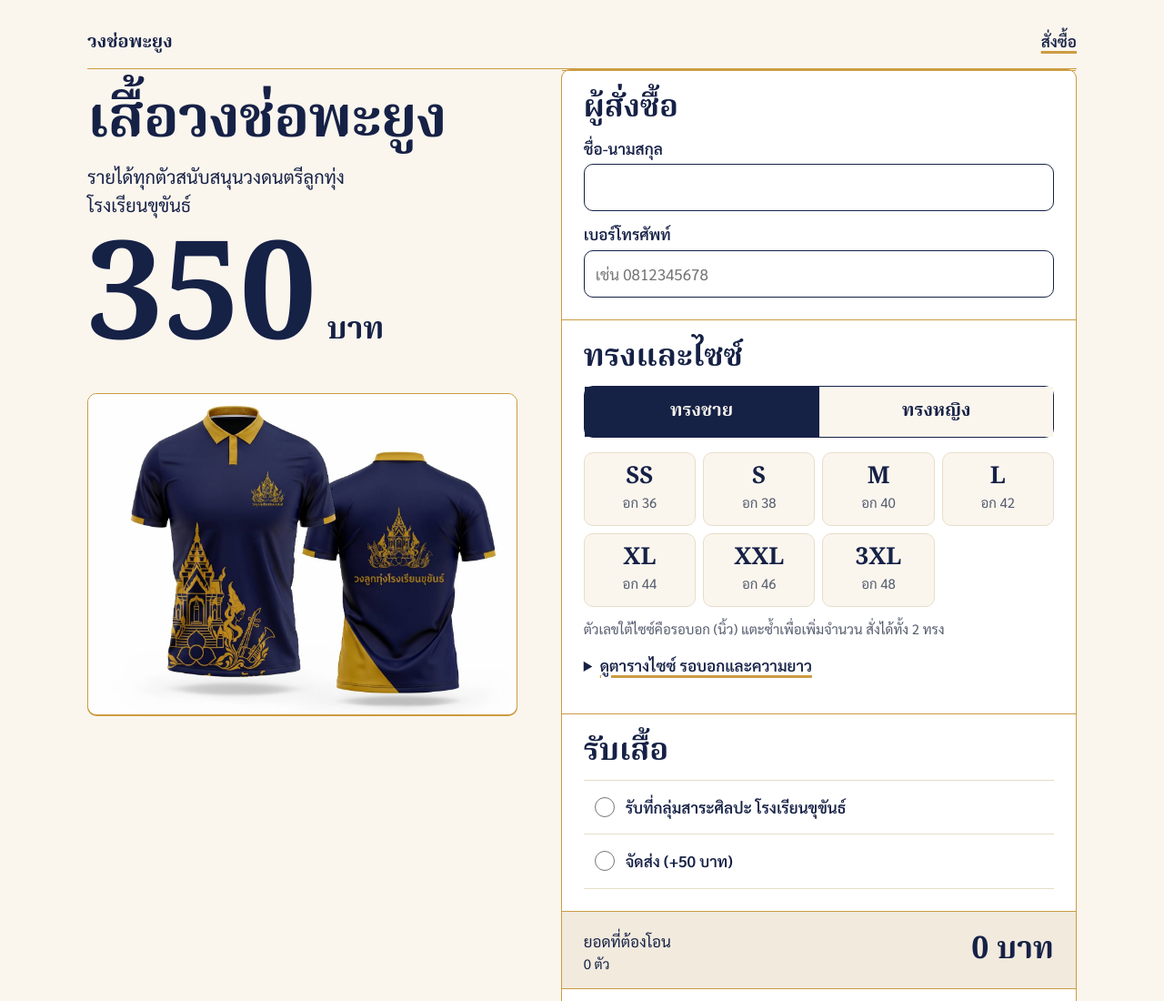
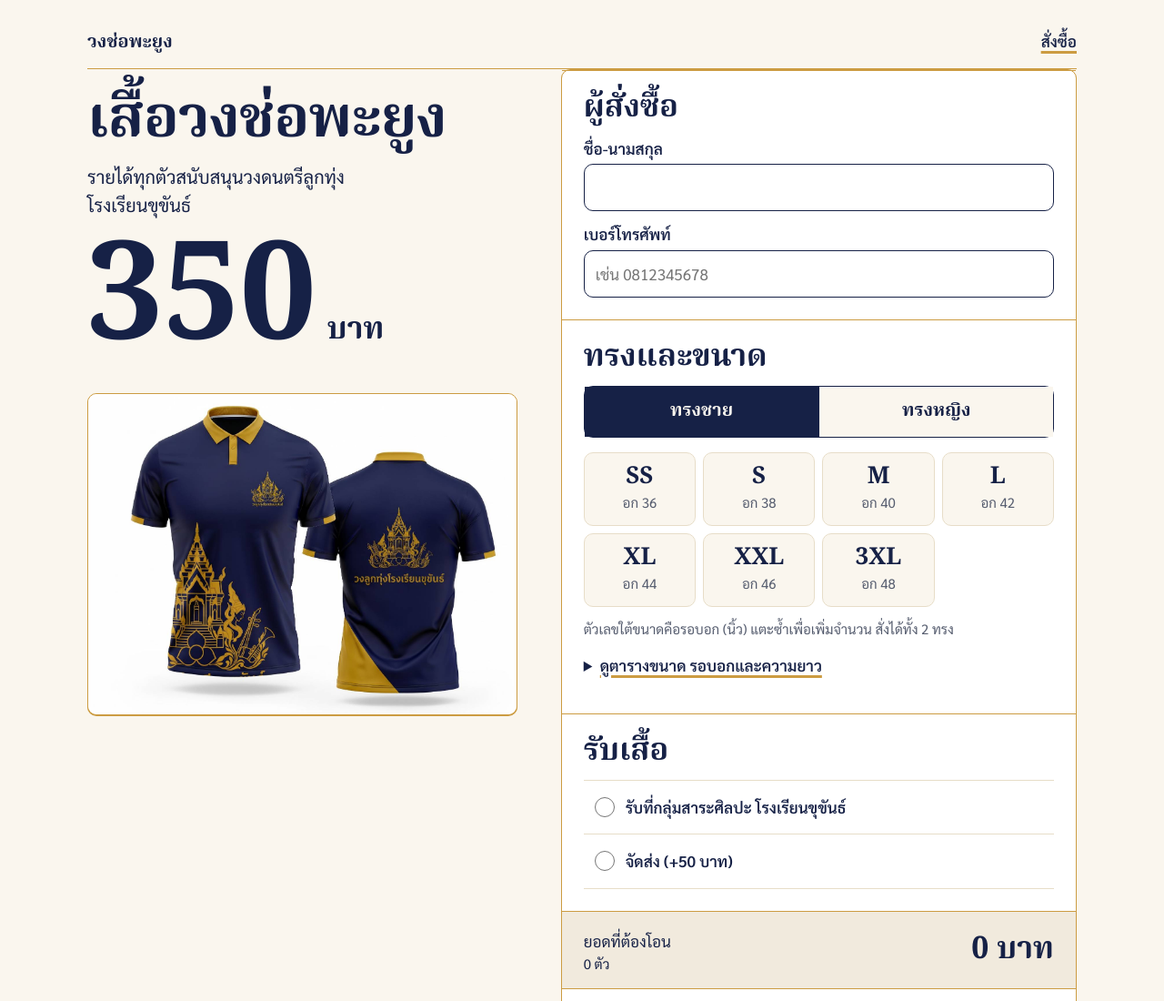
Before and after one commit to chophayung/chophayung.github.io, a plain HTML site: page index.html in a window 1280 px wide. Shown: the top 1100 px of the page at 91% size. Drawn offline with Linux system fonts and the light colour scheme.

Commit message:
เปลี่ยนคำว่า ไซซ์ เป็น ขนาด และเอาคำว่า ครับ ออก
Co-Authored-By: Claude Opus 5.5 <noreply@anthropic.com>
Claude-Session: https://claude.ai/code/session_01YUjuHJkxXMiF43RQgq359a

```diff
--- a/index.html
+++ b/index.html
@@ -156,11 +156,11 @@ h1,h2,.price{font-weight:700}
 <label class="f" for="name">ชื่อ-นามสกุล</label><input type="text" id="name" autocomplete="name">
 <label class="f" for="phone">เบอร์โทรศัพท์</label><input type="tel" id="phone" inputmode="numeric" autocomplete="tel" placeholder="เช่น 0812345678"></section>
 
-<section class="step"><h2>ทรงและไซซ์</h2>
+<section class="step"><h2>ทรงและขนาด</h2>
 <div class="seg"><button type="button" data-c="ชาย" class="on">ทรงชาย</button><button type="button" data-c="หญิง">ทรงหญิง</button></div>
 <div id="chips" class="chips"></div>
-<p class="hint" style="margin-top:12px">ตัวเลขใต้ไซซ์คือรอบอก (นิ้ว) แตะซ้ำเพื่อเพิ่มจำนวน สั่งได้ทั้ง 2 ทรง</p>
-<details class="chart"><summary>ดูตารางไซซ์ รอบอกและความยาว</summary><img src="sizechart.jpg" alt="ตารางไซซ์ ทรงหญิง S ถึง XXL รอบอก 34 ถึง 42 นิ้ว ทรงชาย SS ถึง 3XL รอบอก 36 ถึง 48 นิ้ว" width="2560" height="560"></details>
+<p class="hint" style="margin-top:12px">ตัวเลขใต้ขนาดคือรอบอก (นิ้ว) แตะซ้ำเพื่อเพิ่มจำนวน สั่งได้ทั้ง 2 ทรง</p>
+<details class="chart"><summary>ดูตารางขนาด รอบอกและความยาว</summary><img src="sizechart.jpg" alt="ตารางขนาด ทรงหญิง S ถึง XXL รอบอก 34 ถึง 42 นิ้ว ทรงชาย SS ถึง 3XL รอบอก 36 ถึง 48 นิ้ว" width="2560" height="560"></details>
 <div id="cart"></div></section>
 
 <section class="step"><h2>รับเสื้อ</h2>
@@ -235,14 +235,14 @@ document.getElementById('go').onclick=function(){
   var t=0;for(var k in o.qty)t+=o.qty[k];
   if(!o.name.trim())return showErr('กรุณากรอกชื่อ-นามสกุล');
   if(!/^0[0-9]{8,9}$/.test(o.phone.replace(/[^0-9]/g,'')))return showErr('กรุณากรอกเบอร์โทรให้ถูกต้อง');
-  if(!t)return showErr('กรุณาเลือกไซซ์เสื้ออย่างน้อย 1 ตัว');
+  if(!t)return showErr('กรุณาเลือกขนาดเสื้ออย่างน้อย 1 ตัว');
   if(!o.method)return showErr('กรุณาเลือกวิธีรับเสื้อ');
   if(o.method==='จัดส่ง'&&!o.address.trim())return showErr('กรุณากรอกที่อยู่จัดส่ง');
   if(!slip)return showErr('กรุณาแนบสลิปการโอนเงิน');
   var b=this;b.disabled=true;b.textContent='กำลังส่ง กรุณารอสักครู่';document.getElementById('wait').style.display='block';
   fetch("https://script.google.com/macros/s/AKfycbyyY_NYhWaGZtQ7QgcH_8OJR0_elZKagUeinQA2dYLHnR1YBJyMu6RddxznY3LAxyJARA/exec",{method:"POST",body:JSON.stringify(o)}).then(function(res){return res.json();}).then(function(r){
     if(!r.ok)throw new Error(r.error||"ส่งไม่สำเร็จ");
-    document.getElementById('order').innerHTML='<div class="done"><h2>สั่งซื้อเรียบร้อย</h2><div>เลขที่คำสั่งซื้อ</div><div class="no">'+r.no+'</div><p>เสื้อ '+r.total+' ตัว ยอดรวม '+r.amount.toLocaleString()+' บาท</p><p>ขอบคุณที่สนับสนุนวงช่อพะยูงครับ</p><p class="small">สอบถาม ครูอรอุมา วิสัย โทร 087-955-3025</p><a class="btn ghost" href="./">สั่งเพิ่มอีกรายการ</a></div>';
+    document.getElementById('order').innerHTML='<div class="done"><h2>สั่งซื้อเรียบร้อย</h2><div>เลขที่คำสั่งซื้อ</div><div class="no">'+r.no+'</div><p>เสื้อ '+r.total+' ตัว ยอดรวม '+r.amount.toLocaleString()+' บาท</p><p>ขอบคุณที่สนับสนุนวงช่อพะยูง</p><p class="small">สอบถาม ครูอรอุมา วิสัย โทร 087-955-3025</p><a class="btn ghost" href="./">สั่งเพิ่มอีกรายการ</a></div>';
     document.getElementById('order').scrollIntoView();
   }).catch(function(e){b.disabled=false;b.textContent="ยืนยันการสั่งซื้อ";document.getElementById("wait").style.display="none";showErr((e&&e.message&&e.message!=="Failed to fetch")?e.message:"ส่งไม่สำเร็จ ลองใหม่อีกครั้ง");});
 };
```
Also changed, not shown: b.html (+5 -5 lines), c.html (+5 -5 lines).
